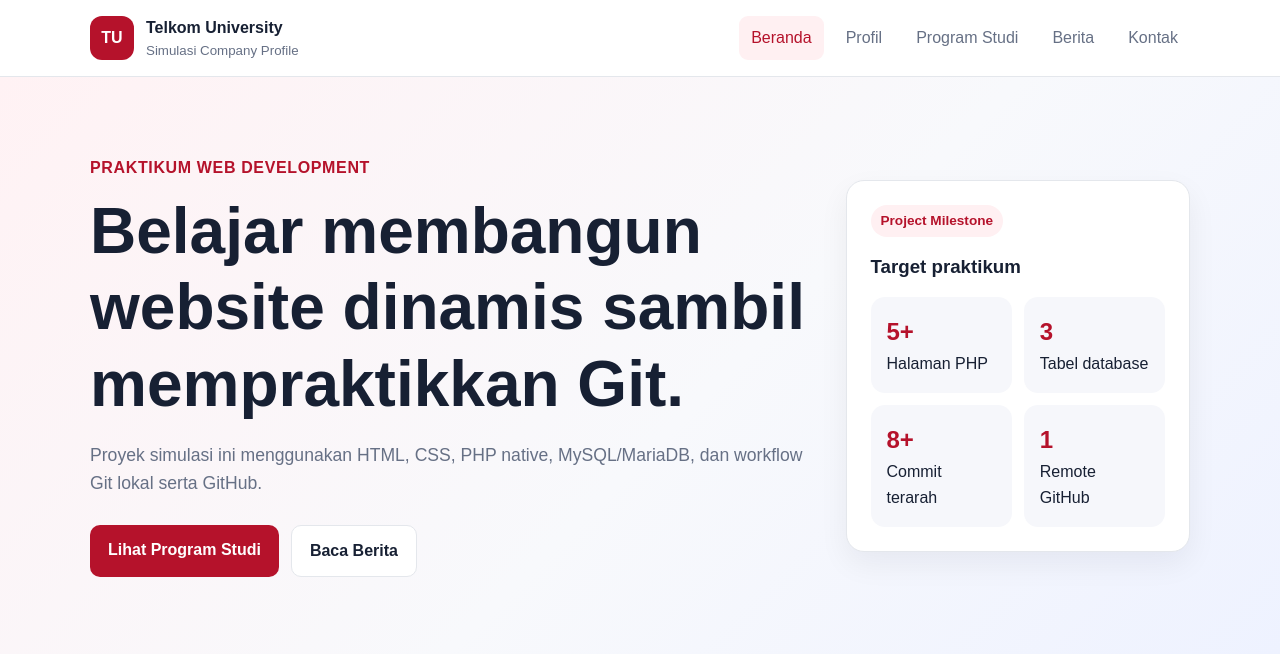
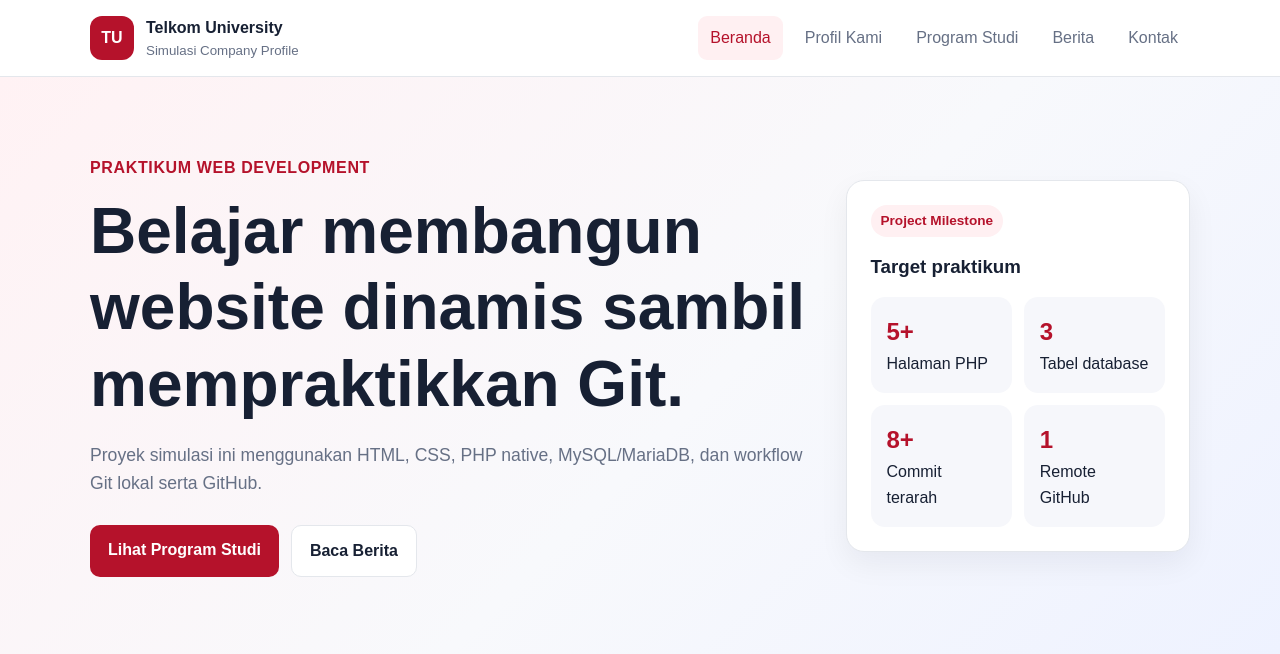
Before and after one commit to boniebenshiombing-max/config-database, a PHP site: page /index.php in a window 1280 px wide. Shown: the top 654 px of the page. Run offline with PHP 8.4, Linux system fonts and the light colour scheme; data comes from the database, SQL or seed files in the repository.

Commit message:
feat: ubah label profil pada branch conflict

```diff
--- a/includes/header.php
+++ b/includes/header.php
@@ -46,7 +46,7 @@ $currentPage = basename($_SERVER['PHP_SELF']);
 
             <a class="<?= $currentPage === 'index.php' ? 'active' : '' ?>" href="index.php">Beranda</a>
 
-            <a class="<?= $currentPage === 'profile.php' ? 'active' : '' ?>" href="profile.php">Profil</a>
+            <a class="<?= $currentPage === 'profile.php' ? 'active' : '' ?>" href="profile.php">Profil Kami</a>
 
             <a class="<?= $currentPage === 'programs.php' ? 'active' : '' ?>" href="programs.php">Program Studi</a>
 
```
